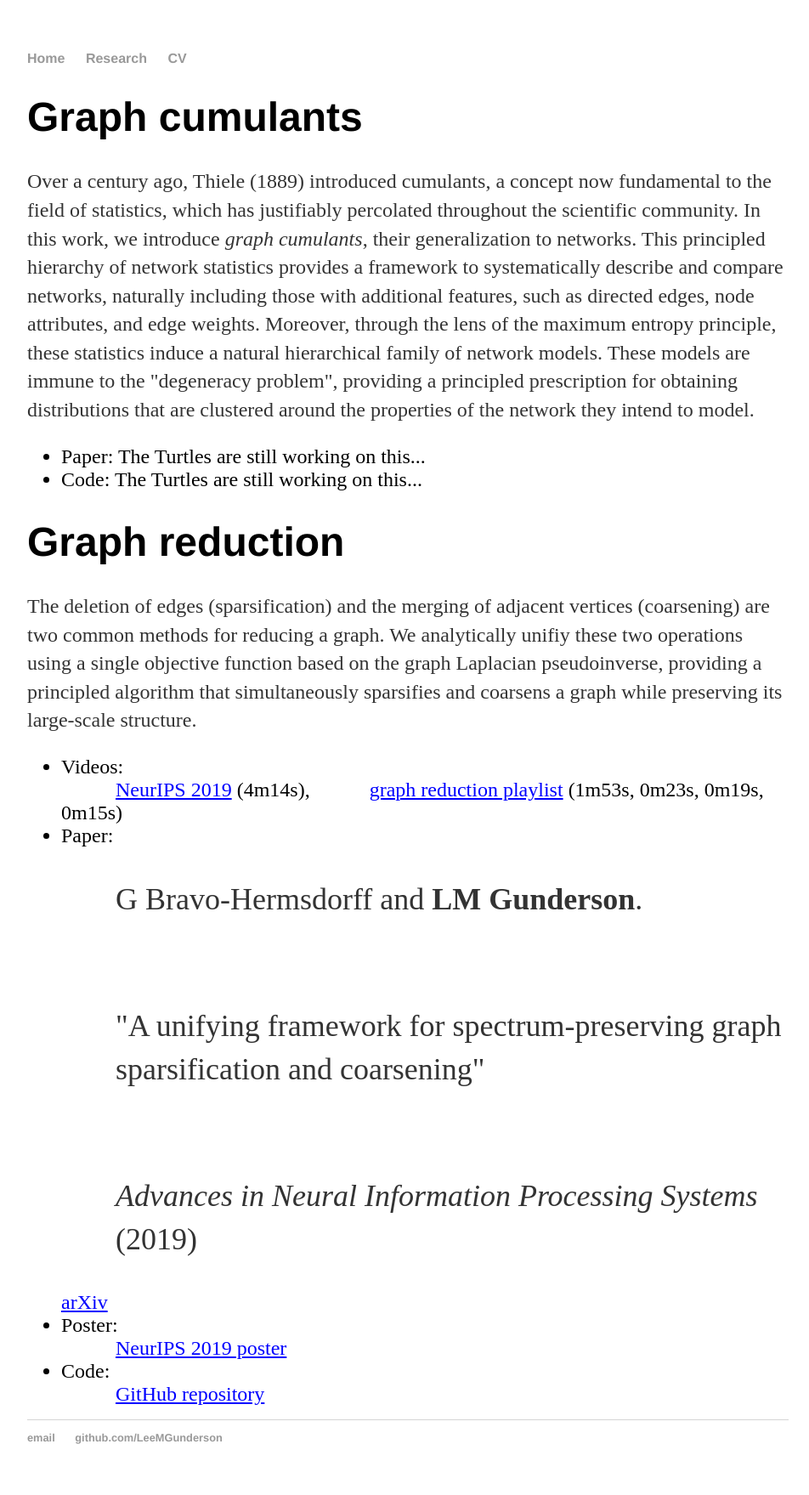
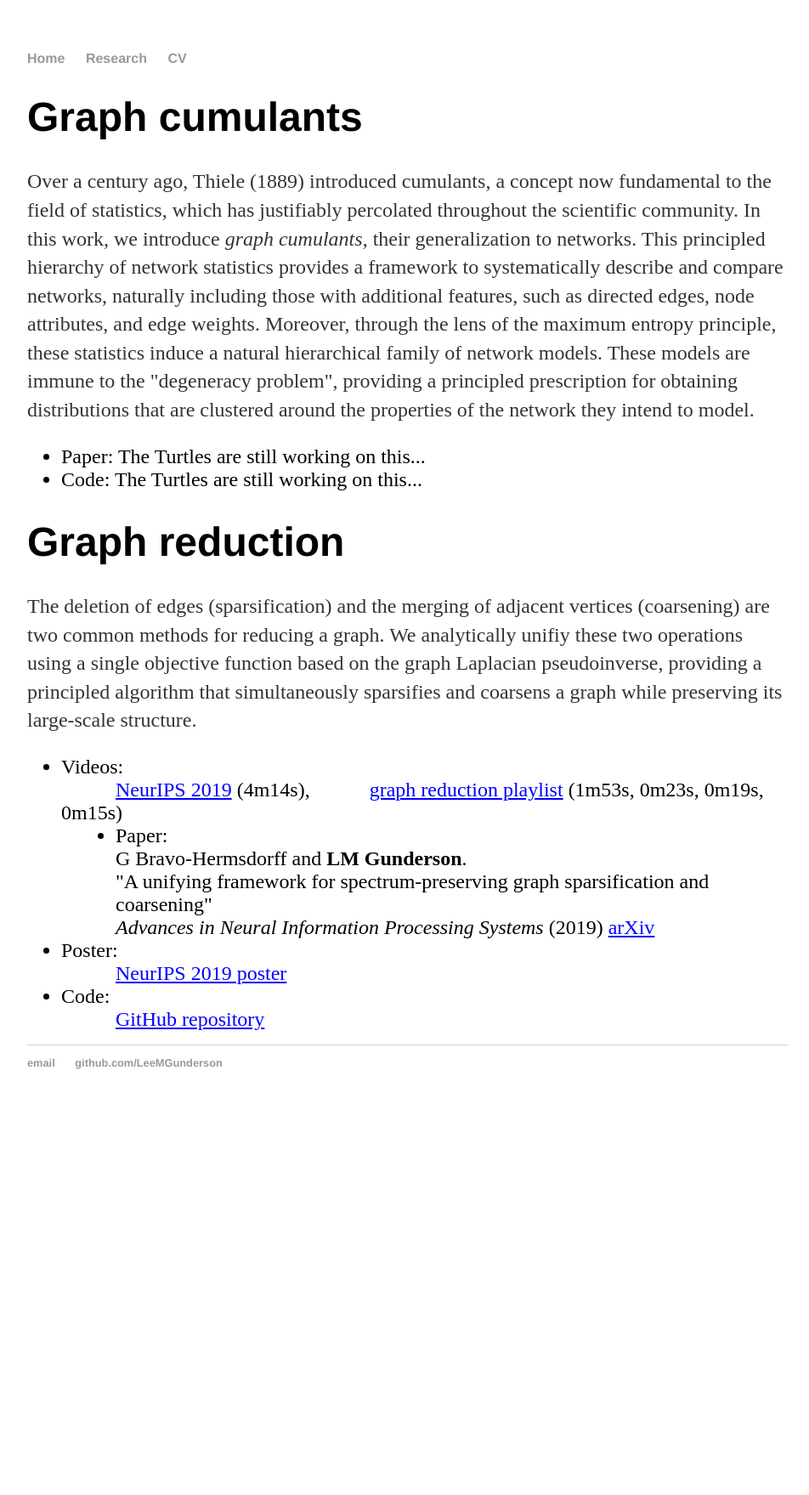
Before and after one commit to LeeMGunderson/LeeMGunderson.github.io, a Jekyll site: the page built from research/index.html, in a window 1280 px wide. Shown: the whole page at 85% size, without its empty margins (160-1112 px from the left). Built offline with Jekyll 4.4.1, drawn with Linux system fonts in a browser that asks for light colours; after the commit the page ends 1318 px from its top, so only the background shows below that.

Commit message:
Update index.html

```diff
--- a/research/index.html
+++ b/research/index.html
@@ -23,13 +23,13 @@ title: Research
 				<br>
 				<a href="https://www.youtube.com/watch?v=xTAPZbQlq3A" target="_blank" style="margin-left:64px; text-decoration:underline; color:blue">NeurIPS 2019</a> (4m14s), <a href="https://www.youtube.com/playlist?list=PLmfiQcz2q6d3sZutLri4ZAIDLqM_4K1p-" target="_blank" style="margin-left:64px; text-decoration:underline; color:blue">graph reduction playlist</a> (1m53s, 0m23s, 0m19s, 0m15s)
 			</li>
-			<li style="font-size:24px";>Paper:
+			<li style="font-size:24px; margin-left:64px";>Paper:
 				<br>
-				<p style="margin-left:64px;">G Bravo-Hermsdorff and <strong>LM Gunderson</strong>.</p>
+				G Bravo-Hermsdorff and <strong>LM Gunderson</strong>.
 				<br>
-				<p style="margin-left:64px;">"A unifying framework for spectrum-preserving graph sparsification and coarsening"</p>
+				"A unifying framework for spectrum-preserving graph sparsification and coarsening"
 				<br>
-				<p style="margin-left:64px;"><i>Advances in Neural Information Processing Systems</i> (2019)</p>
+				<i>Advances in Neural Information Processing Systems</i> (2019)
 				<a href="https://arxiv.org/abs/1902.09702" target="_blank" style="text-decoration:underline; color:blue">arXiv</a>
 			</li>
 			<li style="font-size:24px";>Poster:
```
